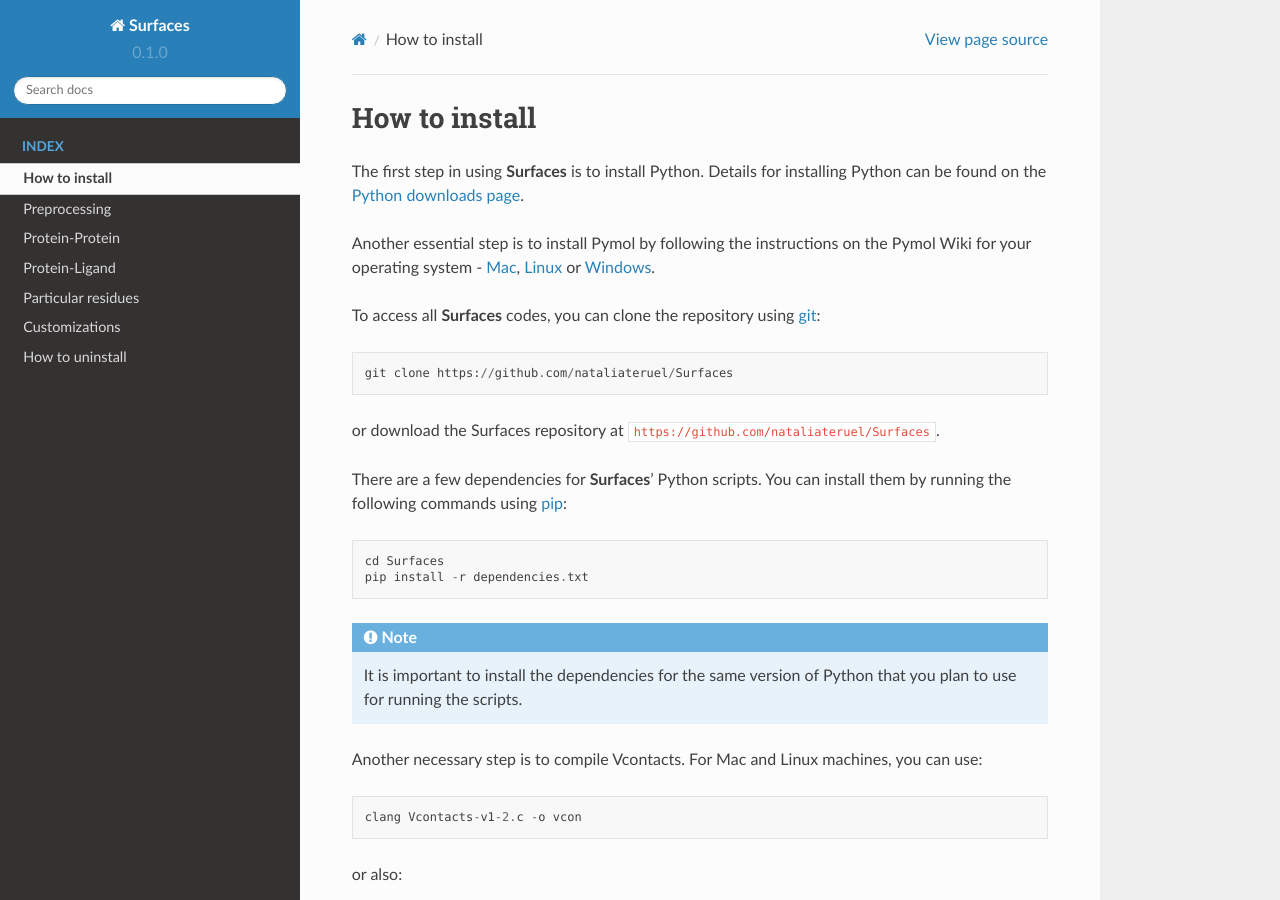
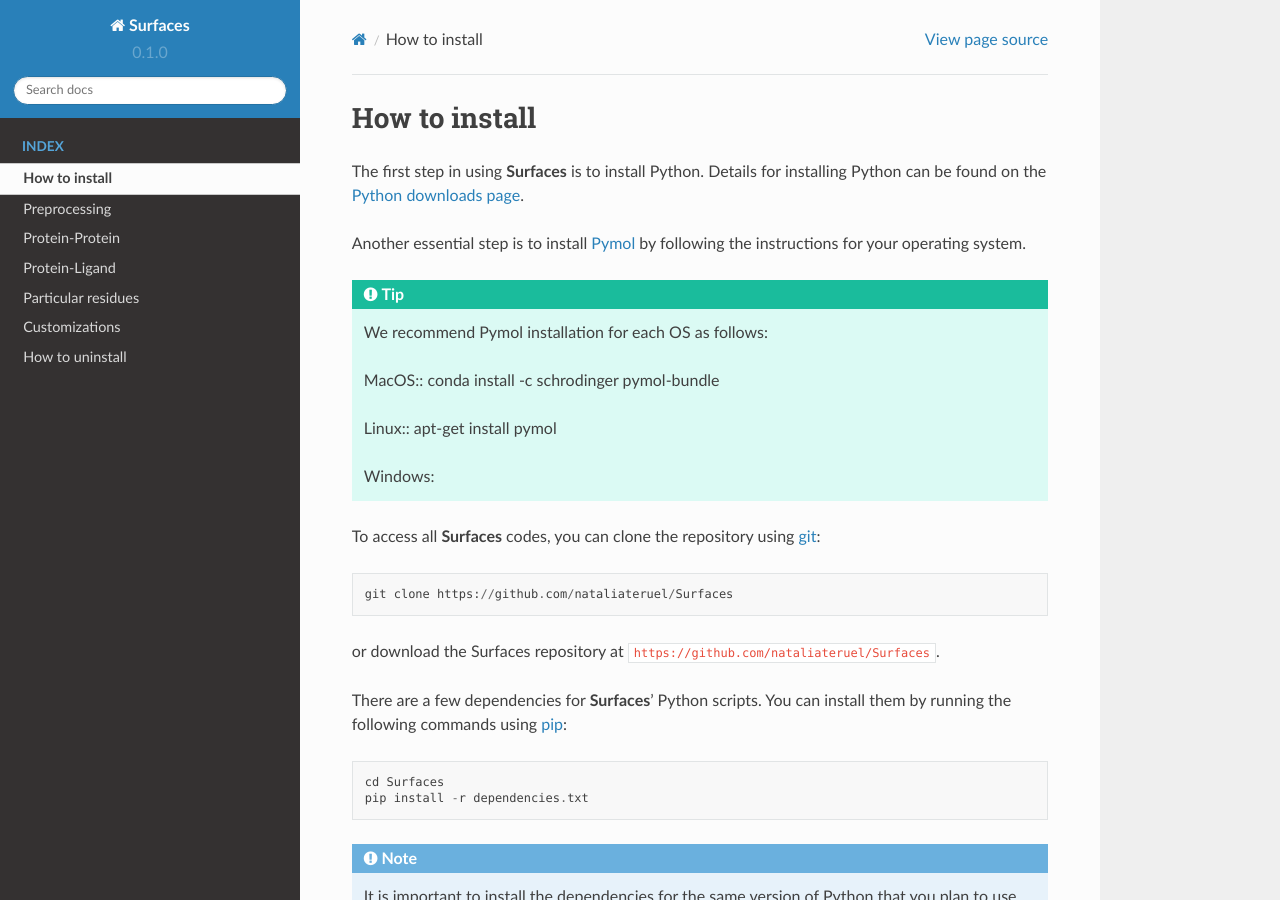
Before and after one commit to nataliateruel/Surfaces_tutorial, a Sphinx documentation site: the page built from docs/source/How_to_install.rst, in a window 1280 px wide and 900 px high. Built offline with Sphinx 7.4.7 and the Read the Docs theme 2.0.0, drawn with Linux system fonts in a browser that asks for light colours.

Commit message:
Update How_to_install.rst

```diff
--- a/docs/source/How_to_install.rst
+++ b/docs/source/How_to_install.rst
@@ -3,7 +3,20 @@
 
 The first step in using **Surfaces** is to install Python. Details for installing Python can be found on the `Python downloads page <https://www.python.org/downloads/>`_.
 
-Another essential step is to install Pymol by following the instructions on the Pymol Wiki for your operating system - `Mac <https://pymolwiki.org/index.php/MAC_Install>`_, `Linux <https://pymolwiki.org/index.php/Linux_Install>`_ or `Windows <https://pymolwiki.org/index.php/Windows_Install>`_.
+Another essential step is to install `Pymol <https://pymol.org/2/>`_ by following the instructions for your operating system.
+
+.. tip::
+
+	We recommend Pymol installation for each OS as follows:
+
+	MacOS::
+	conda install -c schrodinger pymol-bundle
+
+	Linux::
+	apt-get install pymol
+
+	Windows::
+
 
 To access all **Surfaces** codes, you can clone the repository using `git <https://github.com/git-guides/install-git>`_::
 
```
